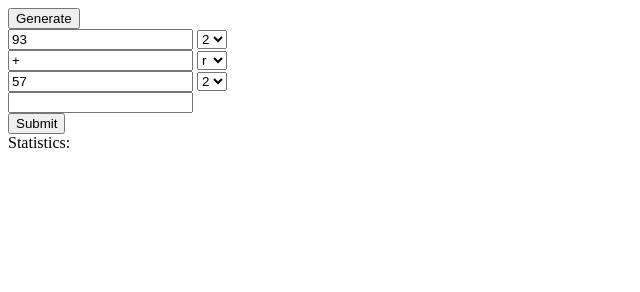
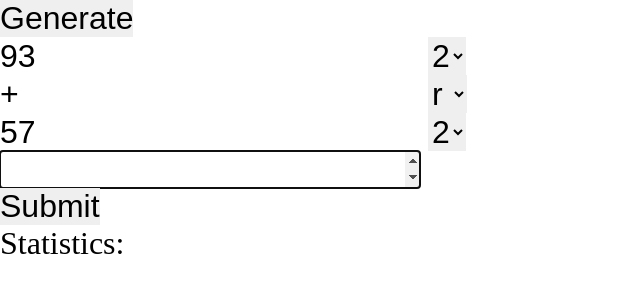
Before and after one commit to distrgen/distrgen.github.io, a plain HTML site: page mentar/index.html in a window 1280 px wide. Both pictures are taken after a click on the button "Generate". Shown: the whole page, without its empty margins (0-640 px from the left). Drawn offline with Linux system fonts and the light colour scheme.

Commit message:
Larger font-size and auto-focus to result unput

```diff
--- a/mentar/index.html
+++ b/mentar/index.html
@@ -2,6 +2,7 @@
 <html>
 <head>
 	<title>Mental arithmetic</title>
+	<link href="styles.css" rel="stylesheet">
 </head>
 <body>
 	<div>
--- a/mentar/scripts.js
+++ b/mentar/scripts.js
@@ -64,7 +64,8 @@ btn_generate.addEventListener('click', function(){
 		let stat = document.getElementById('divStatistics');
 		stat.innerHTML = 'Statistics:';
 
-		start_time = performance.now()
+		txt_result.focus();
+		start_time = performance.now();
 
 
 });
--- a/mentar/styles.css
+++ b/mentar/styles.css
@@ -0,0 +1,6 @@
+* {
+	border: none;
+	margin: 0px;
+	padding: 0px;
+	font-size: 32px;
+}
```
